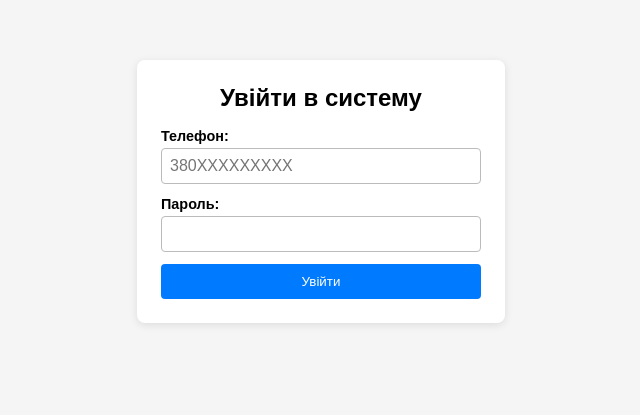
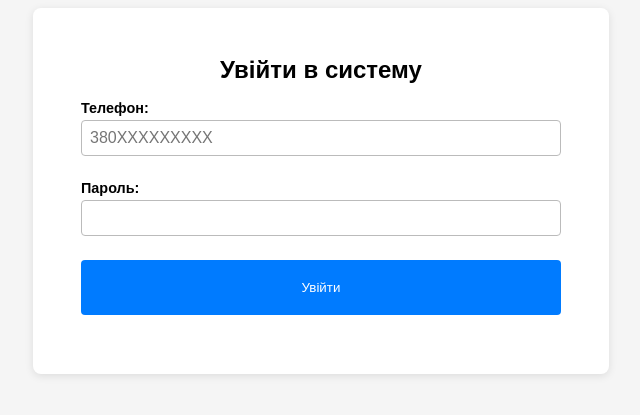
Before and after one commit to Alexsh206/Hospital, a React (Vite) app in the folder hospital-frontend/: page /login in a window 1280 px wide. Shown: the part 209-624 px from the top of the page, without its empty margins (319-959 px from the left). Built offline with nearby package versions, Linux system fonts and the light colour scheme.

Commit message:
Add Administration

```diff
--- a/hospital-frontend/src/index.css
+++ b/hospital-frontend/src/index.css
@@ -13,8 +13,9 @@ html, body, #root {
 }
 
 .login-card {
-  width: 320px;
-  padding: 24px;
+  width: 480px;
+  height: 270px;
+  padding: 48px;
   background: #fff;
   border-radius: 8px;
   box-shadow: 0 2px 8px rgba(0,0,0,0.1);
@@ -26,7 +27,7 @@ html, body, #root {
   text-align: center;
 }
 .login-card .field {
-  margin-bottom: 12px;
+  margin-bottom: 24px;
 }
 .login-card .field label {
   display: block;
@@ -42,7 +43,7 @@ html, body, #root {
 }
 .login-card button {
   width: 100%;
-  padding: 10px;
+  padding: 20px;
   background: #007bff;
   color: #fff;
   border: none;
```
Also changed, not shown: 1 other file (tests, documents, lock files or other folders).
